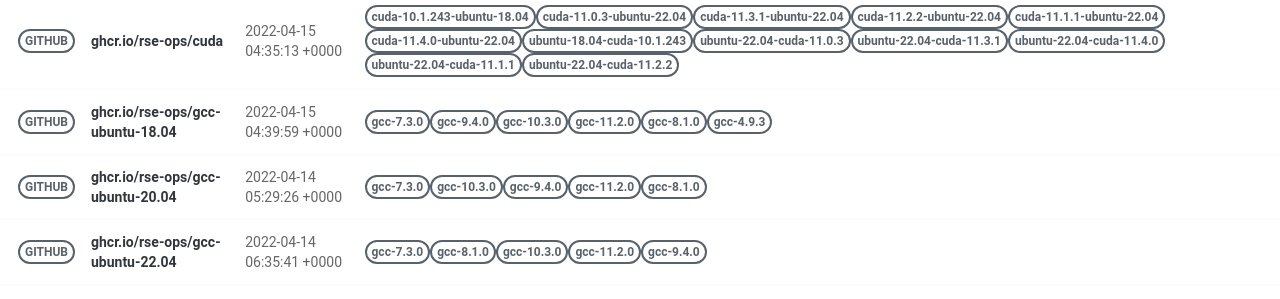
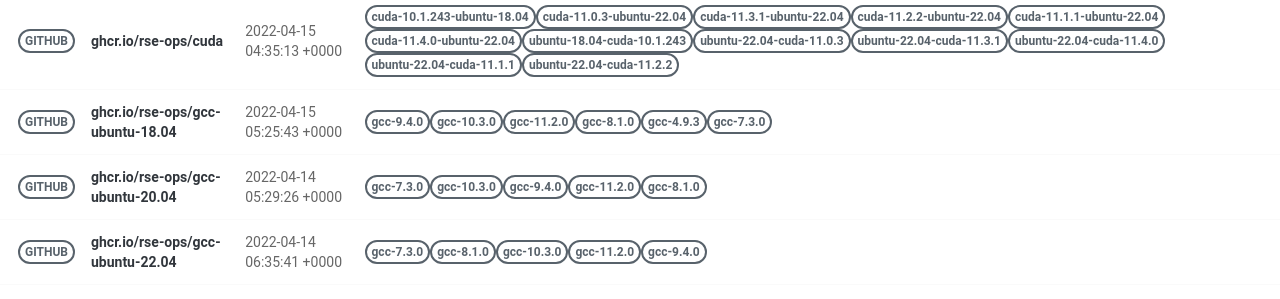
Before and after one commit to rse-ops/docker-images, a Jekyll site: the page built from pages/index.md, in a window 1280 px wide. Shown: the part 502-801 px from the top of the page. Built offline with Jekyll 4.4.1, drawn with Linux system fonts in a browser that asks for light colours; nearby versions of some CDN libraries.

Commit message:
Automated push to update library 2022-04-15

```diff
--- a/_library/ghcr.io-rse-ops-gcc-ubuntu-18.04.md
+++ b/_library/ghcr.io-rse-ops-gcc-ubuntu-18.04.md
@@ -1,14 +1,11 @@
 ---
 layout: container
 name: ghcr.io/rse-ops/gcc-ubuntu-18.04
-updated_at: 2022-04-15 04:39:59.861989
+updated_at: 2022-04-15 05:25:43.126440
 
 
 container_url: https://github.com/orgs/rse-ops/packages/container/package/gcc-ubuntu-18.04
 versions:
- - tag: gcc-7.3.0
-   dockerfile: https://github.com/rse-ops/docker-images/blob/main/ubuntu/gcc/Dockerfile
-   manifest: https://crane.ggcr.dev/manifest/ghcr.io/rse-ops/gcc-ubuntu-18.04:gcc-7.3.0
  - tag: gcc-9.4.0
    dockerfile: https://github.com/rse-ops/docker-images/blob/main/ubuntu/gcc/Dockerfile
    manifest: https://crane.ggcr.dev/manifest/ghcr.io/rse-ops/gcc-ubuntu-18.04:gcc-9.4.0
```
Also changed, not shown: other parts of _library/ghcr.io-rse-ops-gcc-ubuntu-18.04.md (+3 -0 lines).
